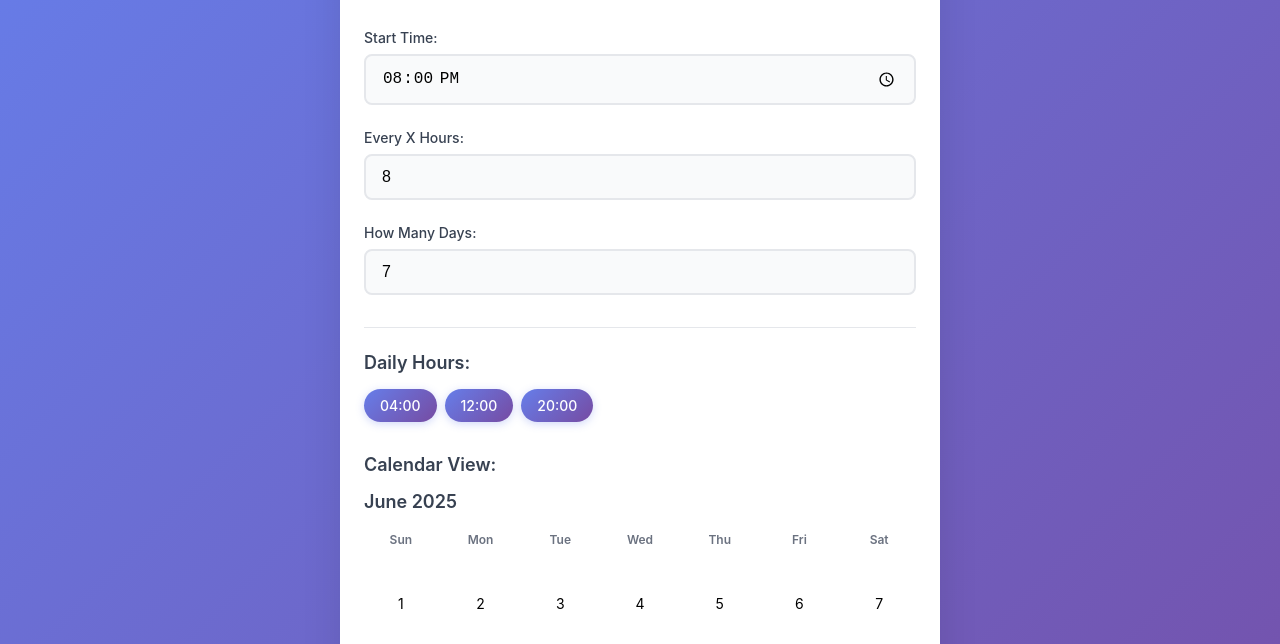
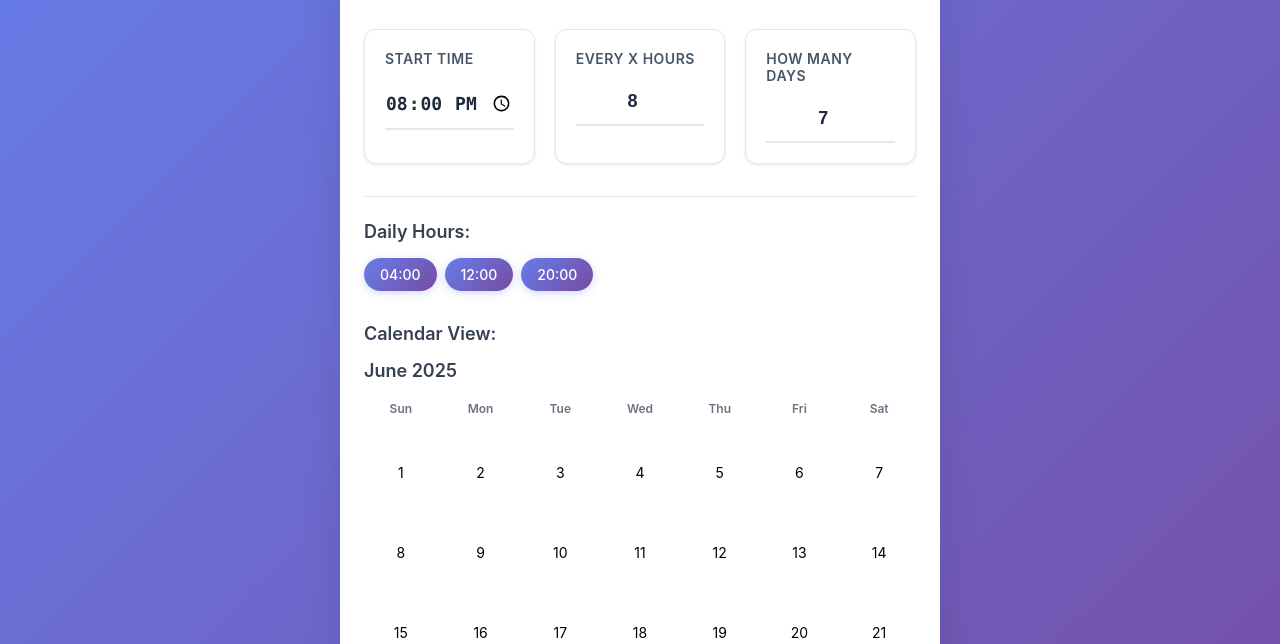
Before and after one commit to mracos/piula, a plain HTML site: page index.html in a window 1280 px wide. Shown: the part 141-785 px from the top of the page. Drawn offline with Linux system fonts and the light colour scheme.

Commit message:
Better UI for the inputs

```diff
--- a/index.html
+++ b/index.html
@@ -14,19 +14,21 @@
         </header>
 
         <div class="calculator">
-            <div class="input-group">
-                <label for="startTime">Start Time:</label>
-                <input type="time" id="startTime" value="20:00">
-            </div>
+            <div class="inputs-container">
+                <div class="input-card">
+                    <label for="startTime">Start Time</label>
+                    <input type="time" id="startTime" value="20:00">
+                </div>
 
-            <div class="input-group">
-                <label for="interval">Every X Hours:</label>
-                <input type="number" id="interval" min="1" max="24" value="8">
-            </div>
+                <div class="input-card">
+                    <label for="interval">Every X Hours</label>
+                    <input type="number" id="interval" min="1" max="24" value="8">
+                </div>
 
-            <div class="input-group">
-                <label for="days">How Many Days:</label>
-                <input type="number" id="days" min="1" max="30" value="7">
+                <div class="input-card">
+                    <label for="days">How Many Days</label>
+                    <input type="number" id="days" min="1" max="30" value="7">
+                </div>
             </div>
 
             <div class="results">
--- a/styles.css
+++ b/styles.css
@@ -45,32 +45,66 @@ body {
     padding: 32px 24px;
 }
 
-.input-group {
-    margin-bottom: 24px;
+.inputs-container {
+    display: grid;
+    grid-template-columns: repeat(auto-fit, minmax(160px, 1fr));
+    gap: 20px;
+    margin-bottom: 32px;
 }
 
-.input-group label {
-    display: block;
-    font-weight: 500;
-    color: #374151;
-    margin-bottom: 8px;
-    font-size: 14px;
+.input-card {
+    background: white;
+    border: 1px solid #e2e8f0;
+    border-radius: 12px;
+    padding: 20px;
+    box-shadow: 0 1px 3px rgba(0, 0, 0, 0.1);
+    transition: all 0.2s ease;
 }
 
-.input-group input {
-    width: 100%;
-    padding: 12px 16px;
-    border: 2px solid #e5e7eb;
-    border-radius: 8px;
-    font-size: 16px;
-    transition: border-color 0.2s ease;
-    background: #f9fafb;
+.input-card:hover {
+    box-shadow: 0 4px 12px rgba(0, 0, 0, 0.1);
+    border-color: #cbd5e1;
 }
 
-.input-group input:focus {
+.input-card:focus-within {
+    border-color: #667eea;
+    box-shadow: 0 4px 12px rgba(102, 126, 234, 0.15);
+}
+
+.input-card label {
+    display: block;
+    font-weight: 600;
+    color: #475569;
+    margin-bottom: 12px;
+    font-size: 14px;
+    text-transform: uppercase;
+    letter-spacing: 0.5px;
+}
+
+.input-card input {
+    width: 100%;
+    padding: 12px 0;
+    border: none;
+    border-bottom: 2px solid #e2e8f0;
+    border-radius: 0;
+    font-size: 18px;
+    font-weight: 600;
+    color: #1e293b;
+    background: transparent;
+    transition: border-color 0.2s ease;
+}
+
+.input-card input:focus {
     outline: none;
-    border-color: #667eea;
-    background: white;
+    border-bottom-color: #667eea;
+}
+
+.input-card input[type="time"] {
+    font-family: 'SF Mono', 'Monaco', 'Consolas', monospace;
+}
+
+.input-card input[type="number"] {
+    text-align: center;
 }
 
 .results {
@@ -210,6 +244,17 @@ body {
 }
 
 
+@media (max-width: 768px) {
+    .inputs-container {
+        grid-template-columns: 1fr;
+        gap: 16px;
+    }
+
+    .input-card {
+        padding: 16px;
+    }
+}
+
 @media (max-width: 480px) {
     .app {
         margin: 0;
@@ -221,5 +266,24 @@ body {
 
     .calculator {
         flex: 1;
+        padding: 24px 16px;
+    }
+
+    .inputs-container {
+        gap: 12px;
+    }
+
+    .input-card {
+        padding: 12px;
+    }
+
+    .input-card label {
+        font-size: 12px;
+        margin-bottom: 8px;
+    }
+
+    .input-card input {
+        font-size: 16px;
+        padding: 8px 0;
     }
 }
```
